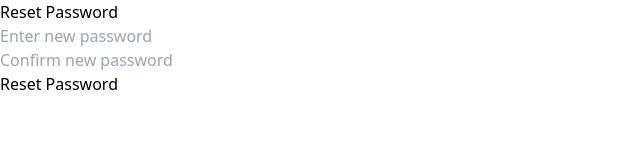
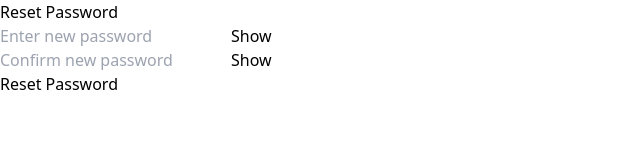
Before and after one commit to KhalidMujahid/shabibsa-vtu-web, a React (Vite) app in the folder clients/: page /reset-password in a window 1280 px wide. Shown: the top 160 px of the page, without its empty margins (0-640 px from the left). Built offline with nearby package versions, Linux system fonts and the light colour scheme.

Commit message:
Added all

```diff
--- a/clients/src/pages/ForgetPassword.jsx
+++ b/clients/src/pages/ForgetPassword.jsx
@@ -81,12 +81,40 @@ function ForgotPassword() {
               </div>
               <button
                 type="submit"
-                disabled={loading}
-                className={`w-full py-3 ${loading ? 'bg-blue-300' : 'bg-blue-500'
-                  } text-white rounded-lg font-semibold shadow-md hover:${loading ? 'bg-blue-300' : 'bg-blue-600'
-                  } hover:shadow-lg transition-all`}
+                disabled={loading || !formik.isValid}
+                className={`w-full py-3 flex items-center justify-center ${
+                  loading ? 'bg-blue-300' : 'bg-blue-500'
+                } text-white rounded-lg font-semibold shadow-md hover:${
+                  loading ? 'bg-blue-300' : 'bg-blue-600'
+                } hover:shadow-lg transition-all`}
               >
-                {loading ? 'Sending...' : 'Submit'}
+                {loading ? (
+                  <>
+                    <svg
+                      className="animate-spin h-5 w-5 mr-2 text-white"
+                      xmlns="http://www.w3.org/2000/svg"
+                      fill="none"
+                      viewBox="0 0 24 24"
+                    >
+                      <circle
+                        className="opacity-25"
+                        cx="12"
+                        cy="12"
+                        r="10"
+                        stroke="currentColor"
+                        strokeWidth="4"
+                      ></circle>
+                      <path
+                        className="opacity-75"
+                        fill="currentColor"
+                        d="M4 12a8 8 0 018-8v4a4 4 0 100 8v4a8 8 0 01-8-8z"
+                      ></path>
+                    </svg>
+                    Sending...
+                  </>
+                ) : (
+                  'Submit'
+                )}
               </button>
               {error && <div className="text-red-500 text-sm text-center">{error}</div>}
             </form>
--- a/clients/src/pages/ResetPassword.jsx
+++ b/clients/src/pages/ResetPassword.jsx
@@ -1,4 +1,4 @@
-import React from 'react';
+import React, { useState } from 'react';
 import { useFormik } from 'formik';
 import * as Yup from 'yup';
 import { useDispatch, useSelector } from 'react-redux';
@@ -13,6 +13,10 @@ function ResetPassword() {
     const email = location.state?.email;
     const navigate = useNavigate();
     const { loading, success, error } = useSelector((state) => state.user);
+
+    // Password visibility state
+    const [showNewPassword, setShowNewPassword] = useState(false);
+    const [showConfirmPassword, setShowConfirmPassword] = useState(false);
 
     const formik = useFormik({
         initialValues: {
@@ -32,7 +36,6 @@ function ResetPassword() {
                 const resultAction = await dispatch(resetPassword({ password: values.newPassword, email }));
                 if (resetPassword.fulfilled.match(resultAction)) {
                     toast.success('Password reset successfully!');
-                    navigate('/login');
                 } else {
                     toast.error(error || 'Failed to reset password. Please try again.');
                 }
@@ -65,48 +68,71 @@ function ResetPassword() {
                         </div>
                     ) : (
                         <form onSubmit={formik.handleSubmit} className="space-y-6">
-                            <div>
+                            {/* New Password Field */}
+                            <div className="relative">
                                 <input
-                                    type="password"
+                                    type={showNewPassword ? 'text' : 'password'}
                                     name="newPassword"
                                     placeholder="Enter new password"
                                     onChange={formik.handleChange}
                                     onBlur={formik.handleBlur}
                                     value={formik.values.newPassword}
                                     disabled={loading}
-                                    className={`w-full p-3 bg-gray-50 text-gray-700 rounded-lg border ${formik.touched.newPassword && formik.errors.newPassword
+                                    className={`w-full p-3 bg-gray-50 text-gray-700 rounded-lg border ${
+                                        formik.touched.newPassword && formik.errors.newPassword
                                             ? 'border-red-500'
                                             : 'border-gray-300'
-                                        } focus:outline-none focus:ring-2 focus:ring-blue-400 focus:border-blue-400 transition-all`}
+                                    } focus:outline-none focus:ring-2 focus:ring-blue-400 focus:border-blue-400 transition-all`}
                                 />
+                                <button
+                                    type="button"
+                                    onClick={() => setShowNewPassword(!showNewPassword)}
+                                    className="absolute inset-y-0 right-3 flex items-center text-gray-500 hover:text-gray-700"
+                                >
+                                    {showNewPassword ? 'Hide' : 'Show'}
+                                </button>
                                 {formik.touched.newPassword && formik.errors.newPassword && (
                                     <div className="text-red-500 text-sm mt-1">{formik.errors.newPassword}</div>
                                 )}
                             </div>
-                            <div>
+
+                            {/* Confirm Password Field */}
+                            <div className="relative">
                                 <input
-                                    type="password"
+                                    type={showConfirmPassword ? 'text' : 'password'}
                                     name="confirmPassword"
                                     placeholder="Confirm new password"
                                     onChange={formik.handleChange}
                                     onBlur={formik.handleBlur}
                                     value={formik.values.confirmPassword}
                                     disabled={loading}
-                                    className={`w-full p-3 bg-gray-50 text-gray-700 rounded-lg border ${formik.touched.confirmPassword && formik.errors.confirmPassword
+                                    className={`w-full p-3 bg-gray-50 text-gray-700 rounded-lg border ${
+                                        formik.touched.confirmPassword && formik.errors.confirmPassword
                                             ? 'border-red-500'
                                             : 'border-gray-300'
-                                        } focus:outline-none focus:ring-2 focus:ring-blue-400 focus:border-blue-400 transition-all`}
+                                    } focus:outline-none focus:ring-2 focus:ring-blue-400 focus:border-blue-400 transition-all`}
                                 />
+                                <button
+                                    type="button"
+                                    onClick={() => setShowConfirmPassword(!showConfirmPassword)}
+                                    className="absolute inset-y-0 right-3 flex items-center text-gray-500 hover:text-gray-700"
+                                >
+                                    {showConfirmPassword ? 'Hide' : 'Show'}
+                                </button>
                                 {formik.touched.confirmPassword && formik.errors.confirmPassword && (
                                     <div className="text-red-500 text-sm mt-1">{formik.errors.confirmPassword}</div>
                                 )}
                             </div>
+
+                            {/* Submit Button */}
                             <button
                                 type="submit"
                                 disabled={loading}
-                                className={`w-full py-3 ${loading ? 'bg-blue-300' : 'bg-blue-500'
-                                    } text-white rounded-lg font-semibold shadow-md hover:${loading ? 'bg-blue-300' : 'bg-blue-600'
-                                    } hover:shadow-lg transition-all`}
+                                className={`w-full py-3 ${
+                                    loading ? 'bg-blue-300' : 'bg-blue-500'
+                                } text-white rounded-lg font-semibold shadow-md hover:${
+                                    loading ? 'bg-blue-300' : 'bg-blue-600'
+                                } hover:shadow-lg transition-all`}
                             >
                                 {loading ? 'Resetting...' : 'Reset Password'}
                             </button>
```
Also changed, not shown: 4 other files (tests, documents, lock files or other folders).
